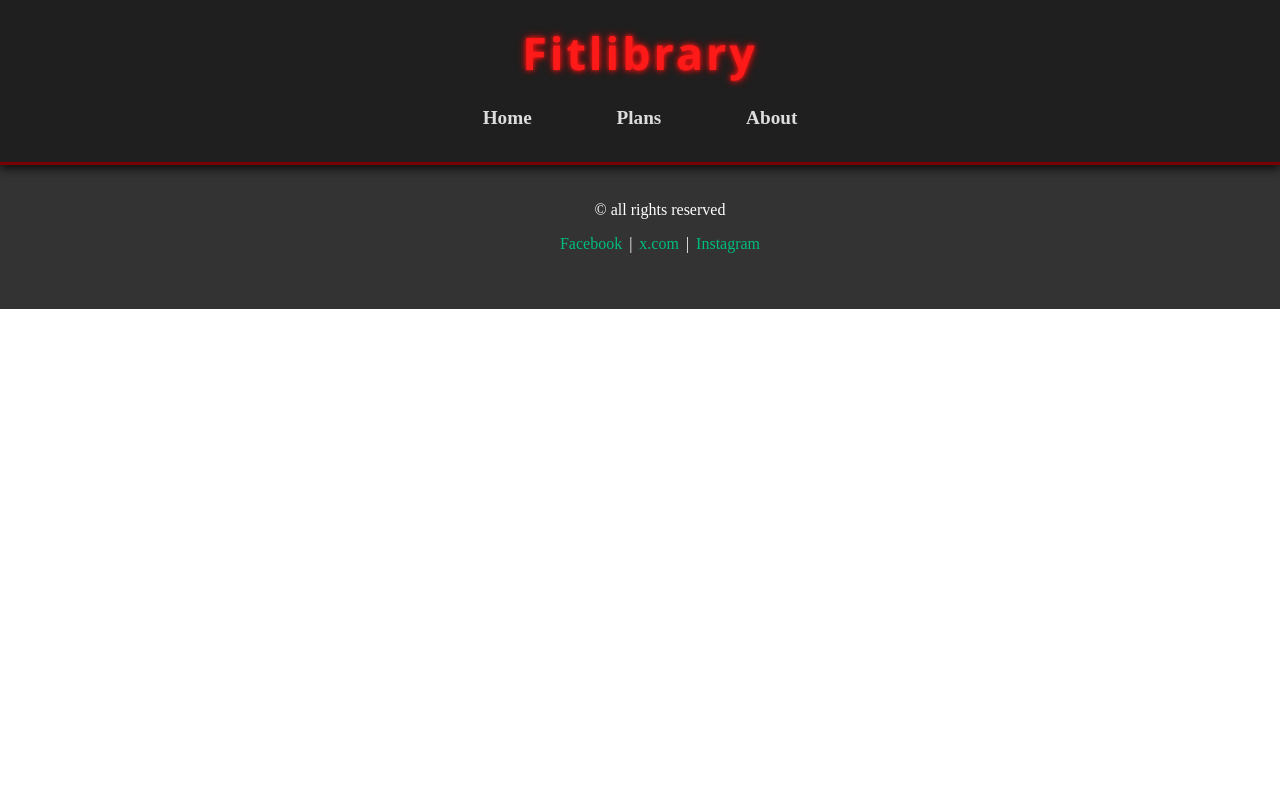
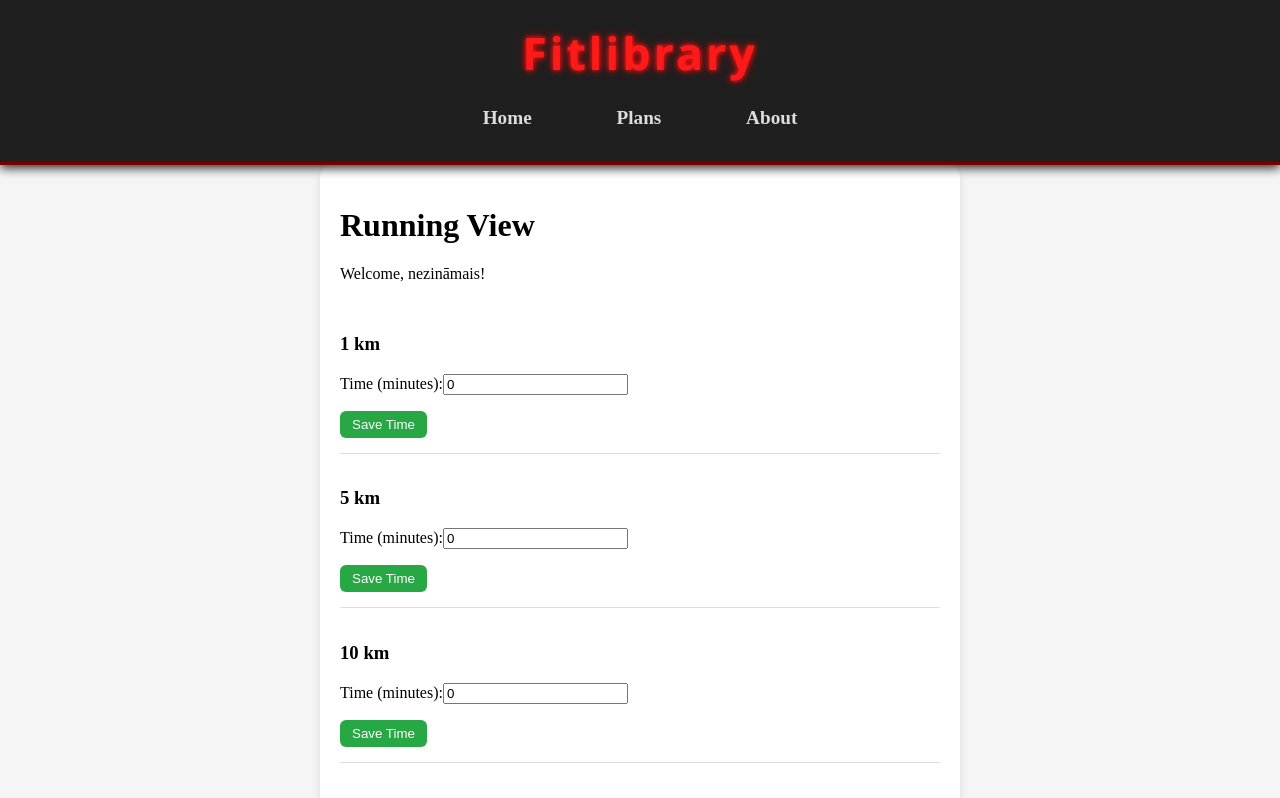
Before and after one commit to 22DP2AApsenieks/fitlibrary, a Vue app: page /running in a window 1280 px wide. Shown: the top 798 px of the page. Built offline with nearby package versions, Linux system fonts and the light colour scheme.

Commit message:
tagad strada running saglaabsana serveri

```diff
--- a/src/router/index.js
+++ b/src/router/index.js
@@ -13,6 +13,7 @@ import SquatView from '@/views/SquatView.vue'
 import AdminView from '../views/AdminView.vue';
 import BodyweightExercisesView from '../views/BodyweightExercisesView.vue'
 import GymExercisesView from '../views/GymExercisesView.vue'
+import RunningView from '../views/RunningView.vue'
 
 
 import axios from 'axios'
@@ -96,6 +97,11 @@ const router = createRouter({
       name: 'GymExercises',
       component: GymExercisesView
     },
+    {
+      path: '/running',
+      name: 'Running',
+      component: RunningView
+    }
   ],
 })
 
--- a/src/views/ProgrammView.vue
+++ b/src/views/ProgrammView.vue
@@ -15,6 +15,10 @@
 
         <router-link to="/g">
           <button class="bexercises-button">Gym Exercises</button>
+        </router-link>
+
+        <router-link to="/running">
+          <button class="bexercises-button">Running</button>
         </router-link>
 
 
--- /dev/null
+++ b/src/views/RunningView.vue
@@ -0,0 +1,141 @@
+<template>
+  <div class="full-background">
+    <div class="running-view">
+      <h1>Running View</h1>
+      <p>Welcome, {{ username }}!</p>
+
+      <div v-if="loading">Loading data...</div>
+
+      <div v-else>
+        <div
+          class="run-section"
+          v-for="(run, index) in runs"
+          :key="index"
+        >
+          <h3>{{ run.name }}</h3>
+
+          <!-- Input field -->
+          <div class="input-group">
+            <label>Time (minutes):</label>
+            <input type="number" v-model.number="run.time" min="0" />
+          </div>
+
+          <!-- Save button -->
+          <button @click="saveRun(index)">Save Time</button>
+        </div>
+
+        <button class="back-button" @click="$router.push('/programm')">
+          Go back
+        </button>
+      </div>
+    </div>
+  </div>
+</template>
+
+<script>
+import axios from "axios";
+
+export default {
+  name: "RunningView",
+  data() {
+    return {
+      username: "",
+      loading: true,
+      runs: [
+        { name: "1 km", api: "run_1km", time: 0 },
+        { name: "5 km", api: "run_5km", time: 0 },
+        { name: "10 km", api: "run_10km", time: 0 },
+        { name: "Half Marathon", api: "run_halfmarathon", time: 0 },
+        { name: "Marathon", api: "run_marathon", time: 0 },
+      ],
+    };
+  },
+  methods: {
+    async saveRun(index) {
+      const run = this.runs[index];
+
+      if (!run.time || run.time <= 0) {
+        alert("Please enter a valid running time before saving.");
+        return;
+      }
+
+      const payload = {
+        username: this.username,
+        date: new Date().toISOString().slice(0, 10),
+        runtime: run.time,
+      };
+
+      console.log(`📤 Sending to ${run.api}:`, JSON.stringify(payload, null, 2));
+
+      try {
+        const res = await axios.post(
+          `http://localhost:5000/add${run.api}`,
+          payload
+        );
+        console.log("✅ Response:", res.data);
+        alert(res.data.message || "Saved successfully!");
+      } catch (err) {
+        console.error("❌ Save error:", err);
+        alert(
+          err.response?.data?.error || "Error saving run time. Check backend logs."
+        );
+      }
+    },
+  },
+  mounted() {
+    this.username =
+      (localStorage.getItem("loggedInUser") || "nezināmais").toLowerCase();
+    this.loading = false;
+  },
+};
+</script>
+
+<style scoped>
+.full-background {
+  display: flex;
+  justify-content: center;
+  align-items: center;
+  min-height: 100vh;
+  background: #f5f5f5;
+}
+
+.running-view {
+  background: #fff;
+  padding: 20px;
+  border-radius: 12px;
+  box-shadow: 0 4px 10px rgba(0, 0, 0, 0.1);
+  width: 600px;
+}
+
+.run-section {
+  border-bottom: 1px solid #ddd;
+  padding: 15px 0;
+}
+
+.input-group {
+  margin: 8px 0;
+}
+
+button {
+  margin-top: 8px;
+  padding: 6px 12px;
+  border: none;
+  border-radius: 6px;
+  background: #28a745;
+  color: #fff;
+  cursor: pointer;
+}
+
+button:hover {
+  background: #218838;
+}
+
+.back-button {
+  margin-top: 20px;
+  background: #6c757d;
+}
+
+.back-button:hover {
+  background: #495057;
+}
+</style>
```
Also changed, not shown: 1 other file (tests, documents, lock files or other folders).
